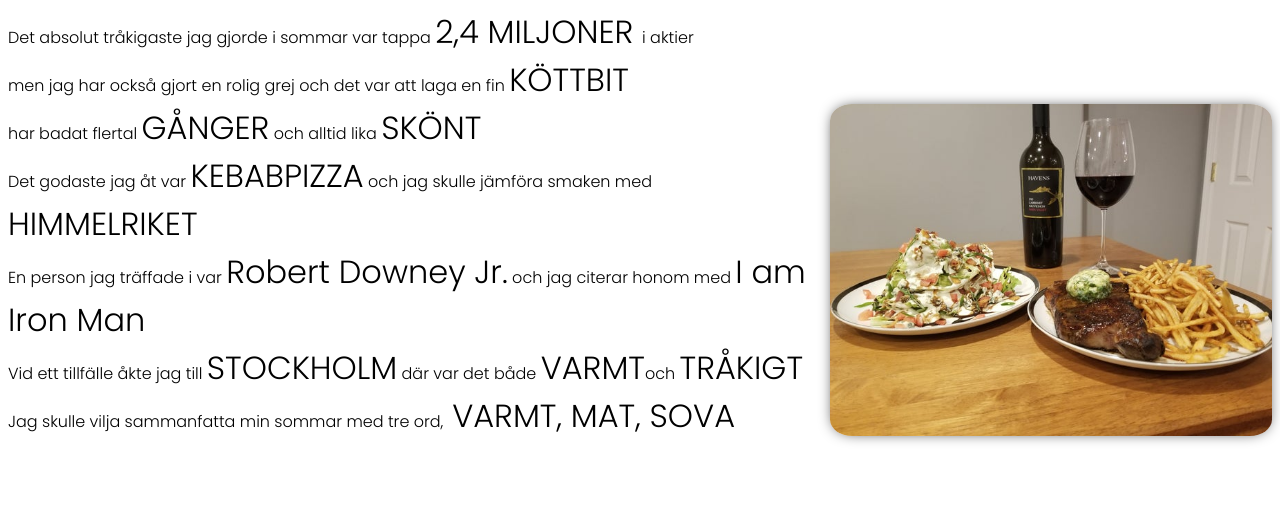
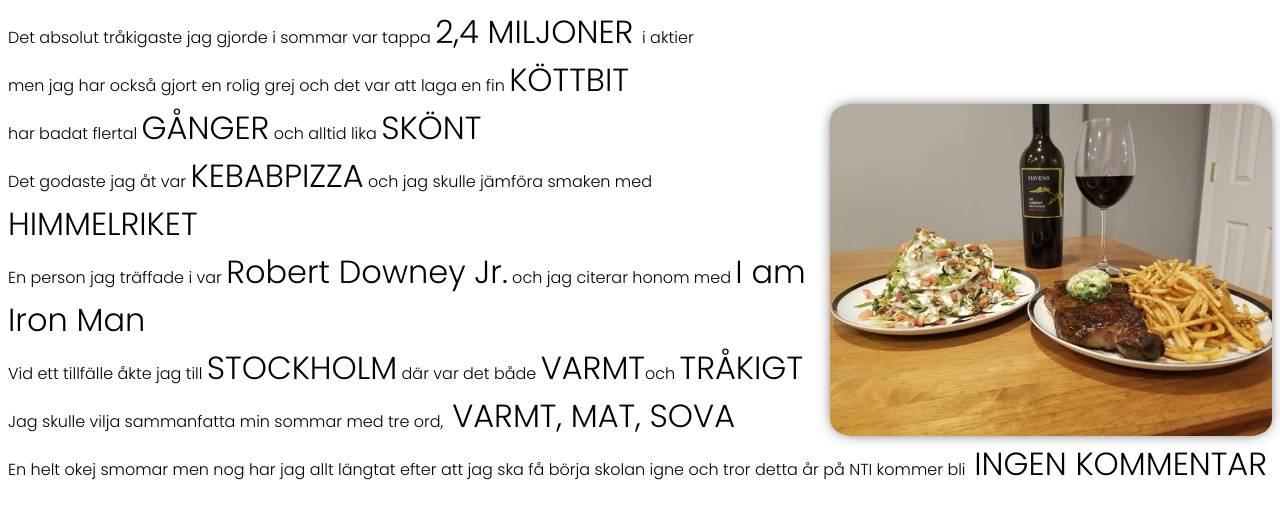
Before and after one commit to NTIG-Umea/min-sommarberattelse-aberg2, a plain HTML site: page index.html in a window 1280 px wide. Drawn offline with Linux system fonts and the light colour scheme.

Commit message:
Commit 3

```diff
--- a/index.html
+++ b/index.html
@@ -18,7 +18,7 @@
     <p class="text"> En person jag träffade i var <span class="highlight">Robert Downey Jr.</span> och jag citerar honom med <span class="highlight">I am Iron Man</span></p>
     <p class="text"> Vid ett tillfälle åkte jag till <span class="highlight">STOCKHOLM</span> där var det både <span class="highlight">VARMT</span>och <span class="highlight">TRÅKIGT</span></p>
     <p class="text"> Jag skulle vilja sammanfatta min sommar med tre ord,<span class="highlight"> VARMT, MAT, SOVA</span></p>
-    <p class="text"></p>
+    <p class="text"> En helt okej smomar men nog har jag allt längtat efter att jag ska få börja skolan igne och tror detta år på NTI kommer bli<span class="highlight"> INGEN KOMMENTAR</span></p>
     <p class="text"></p>
 
 
```
